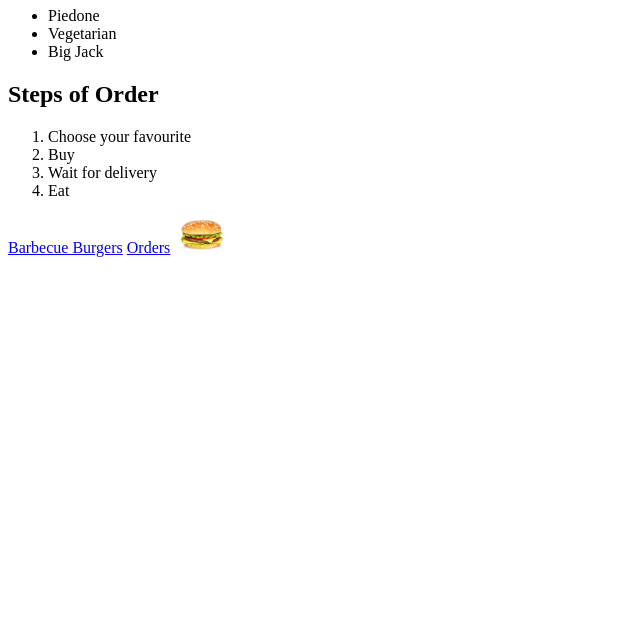
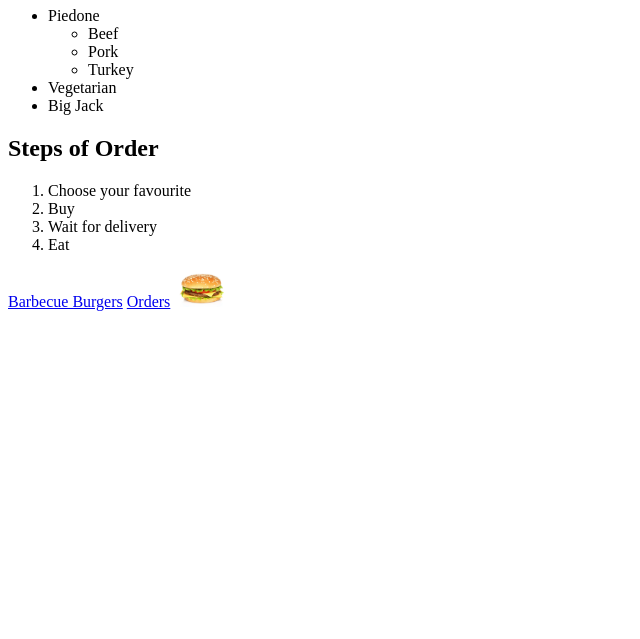
Before and after one commit to AlfaMensae/AlfaMensae.github.io, a plain HTML site: page index1.html in a window 1280 px wide. Shown: the part 161-800 px from the top of the page, without its empty margins (0-640 px from the left). Drawn offline with Linux system fonts and the light colour scheme.

Commit message:
sublist added

```diff
--- a/index1.html
+++ b/index1.html
@@ -20,7 +20,13 @@
 
     <h1> Fantastic Burger </h1>
         <ul>
-            <li> Piedone</li>
+            <li> Piedone
+                <ul>
+                    <li>Beef</li>
+                    <li>Pork</li>
+                    <li>Turkey</li>
+                </ul>
+            </li>
             <li> Vegetarian</li>
             <li> Big Jack</li>
         </ul>
```
